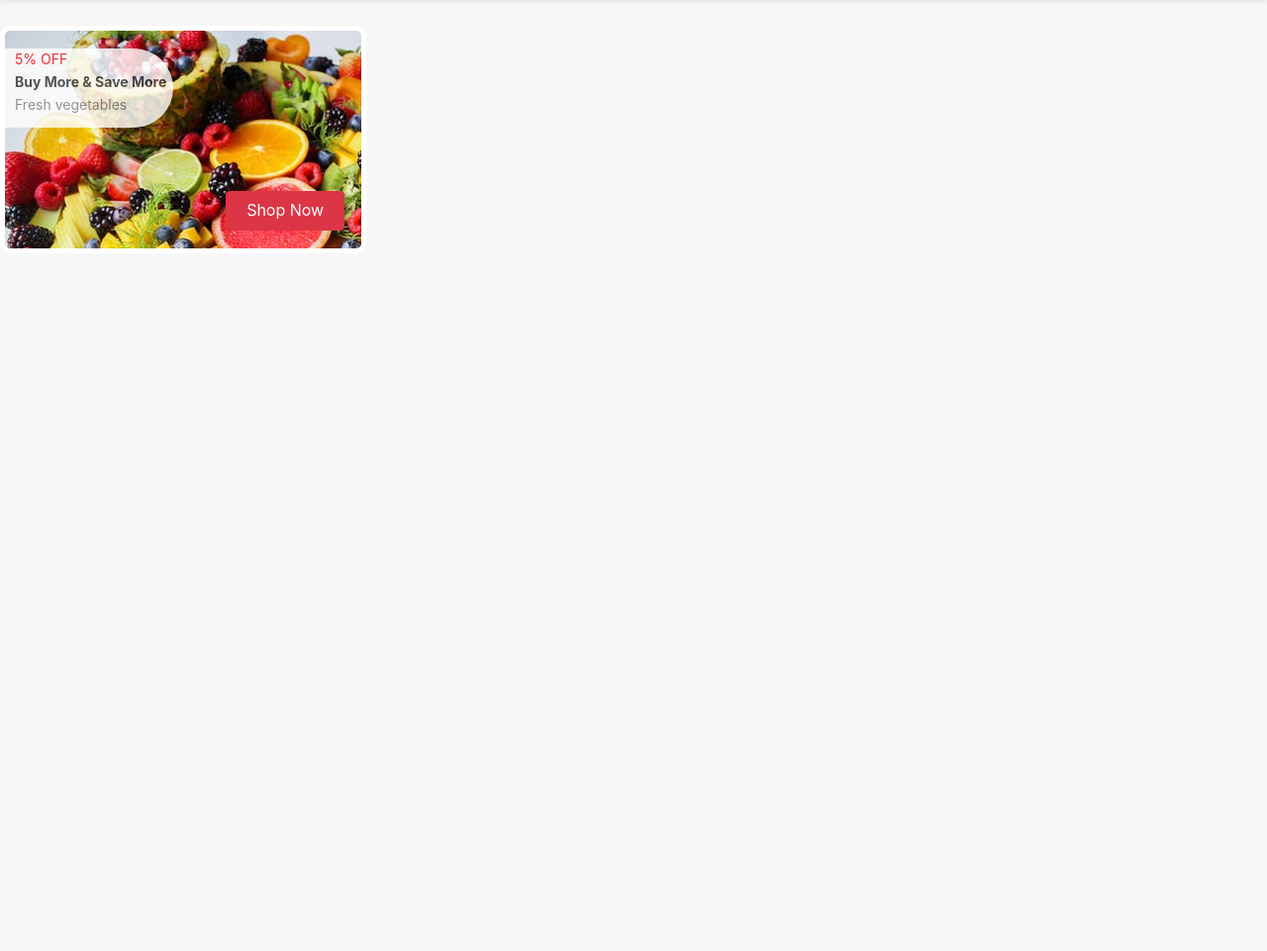
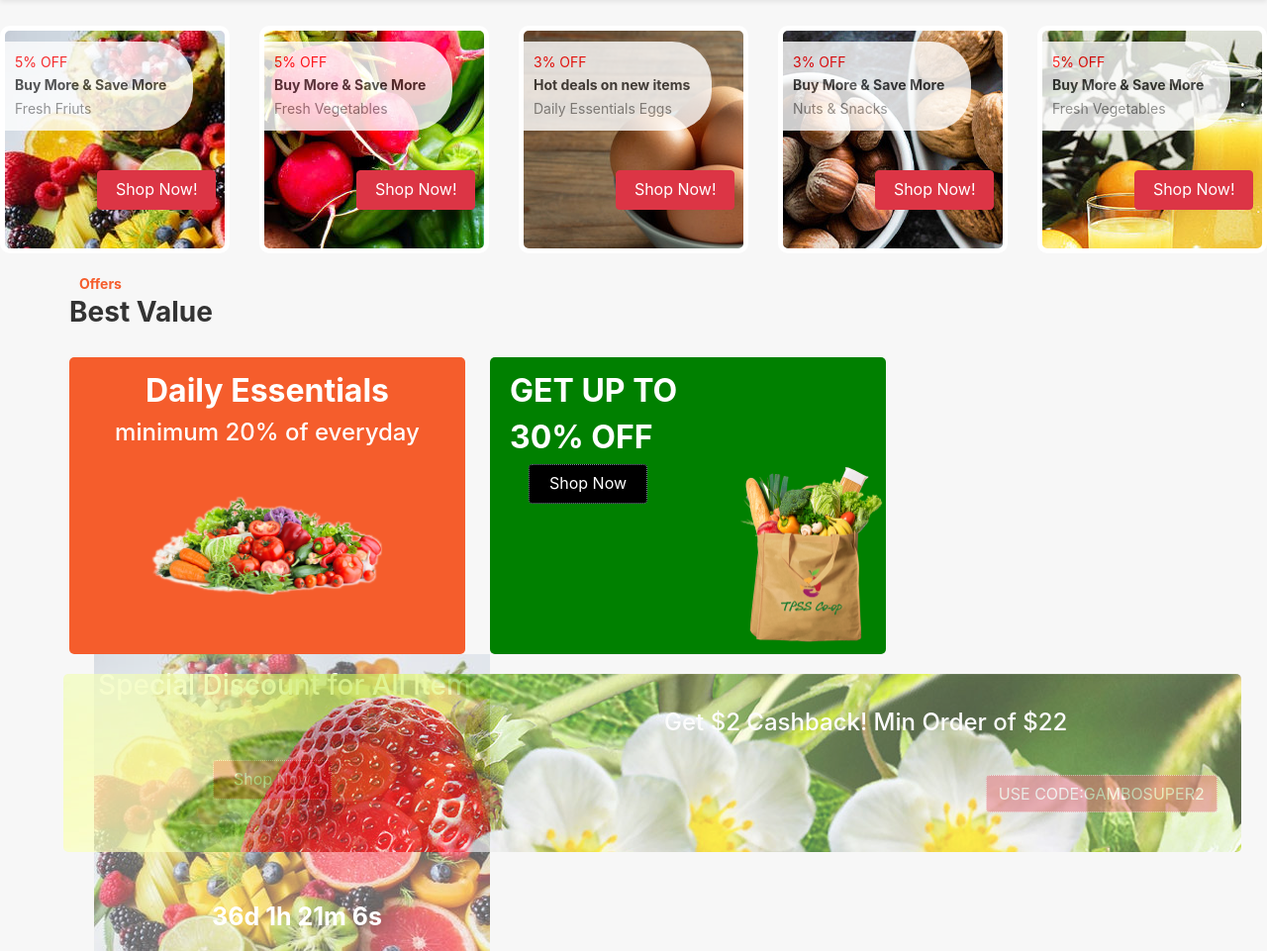
Before and after one commit to darkohn1/webdesign1, a PHP site: page / in a window 1280 px wide. Shown: the part 141-1102 px from the top of the page at 99% size. Before the commit the page ends 392 px from the top, so only its background shows below. Run offline with PHP 8.4, Linux system fonts and the light colour scheme; some libraries are stand-ins or nearby versions.

Commit message:
Add files via upload

```diff
--- a/css/main.css
+++ b/css/main.css
@@ -178,7 +178,6 @@ a:hover span{
 .card{
     width: 370px;
     height: 230px;
-    background-image: url('../img/fruit.jpg');
     background-repeat:no-repeat;
     border-radius: 10px;
     border: solid white 5px;
@@ -190,20 +189,140 @@ a:hover span{
     width: 120px;
     height: 40px;
     margin-top: 18%;
-    margin-left: 62%;
+    margin-left: 42%;
 }
 
-.undercard{
+.undercard {
     margin-top: 5%;
-    width: 170px;
-    height: 80px;
+    width: 190px;
+    height: 90px;
     background-color: white;
     opacity: 80%;
-    border-top-right-radius:40px;
-    border-bottom-right-radius:40px;
+    border-top-right-radius: 40px;
+    border-bottom-right-radius: 40px;
+    display: flex;
+    flex-direction: column;
+    justify-content: space-around;
+    padding: 10px 0;
 }
 
 p {
     padding-left: 10px;
     margin-bottom: 2px;
 }
+.card-offers{
+
+    margin-left: 70px;
+    padding-top: 20px;
+
+
+}
+.offers{
+    color:#f55d2c;
+}
+.undercard-offers{
+    background-color: #f55d2c;
+    width: 400px;
+    height: 300px;
+    border-radius: 5px;
+    text-align: center;
+    float: left;
+    padding-top: 15px;
+
+}
+
+.undercard-getup {
+
+    background-color:green;
+    width: 400px;
+    height: 300px;
+    border-radius: 5px;
+    float: left;
+    margin-left: 25px;
+    padding-top: 15px;
+    padding-left: 20px;
+
+
+}
+
+
+.button-offers {
+    width: 120px;
+    height: 40px;
+    margin-left: 5%;
+    border: 1px lightslategray dotted;
+    background-color: black;
+    float: left;
+}
+.button-discount{
+    width: 120px;
+    height: 40px;
+    margin-top: 50px;
+    margin-right: 50%;
+    margin-left: 30%;
+    border: 1px white dotted;
+
+}
+
+.undercard-discount {
+    width: 400px;
+    height: 300px;
+    border-radius: 5px;
+    text-align: center;
+    float: left;
+    margin-left: 25px;
+    padding-top: 15px;
+    display: block;
+    position: relative;
+}
+.undercard-discount::after {
+    content: "";
+    background: url(../img/fruit.jpg);
+    opacity: 0.6;
+    top: 0;
+    left: 0;
+    bottom: 0;
+    right: 0;
+    position: absolute;
+    z-index: -1;
+  }
+
+.undercard-cashback {
+    background-image: url("../img/strawberry.jpg");
+    width: 93%;
+    height: 180px;
+    margin-top: 25%;
+    border-radius: 5px;
+    text-align: center;
+    justify-content: center;
+    border:black;
+    margin-left: 5%;
+    opacity: 0.7;
+    padding-top: 35px;
+}
+
+.button-cashback{
+    opacity: 0.5;
+    border: dotted white 1px;
+    margin-top: 30px;
+    margin-left: 40%;
+}
+
+.img1{
+    margin-top: 20px;
+    width: 250px;
+    border-radius: 30px;
+}
+
+.img2{
+    width: 150px;
+    float: right;
+    margin-bottom: 90%;
+}
+
+#demo{
+    margin-top: 25%;
+    font-size: 25px;
+    color: white;
+    font-weight: bold;
+}
--- a/index.html
+++ b/index.html
@@ -2,11 +2,14 @@
 <html>
 
 <head>
-    <title>Gambo</title>
+    <title>Gambo!</title>
+
 
     <!-- Import stylesheets -->
     <link rel="stylesheet" href="https://cdn.jsdelivr.net/npm/bootstrap@4.5.3/dist/css/bootstrap.min.css"
         integrity="sha384-TX8t27EcRE3e/ihU7zmQxVncDAy5uIKz4rEkgIXeMed4M0jlfIDPvg6uqKI2xXr2" crossorigin="anonymous">
+    <link rel="stylesheet" href="https://unpkg.com/swiper/swiper-bundle.css">
+    <link rel="stylesheet" href="https://unpkg.com/swiper/swiper-bundle.min.css">
     <link rel="stylesheet" href="./css/main.css">
 
     <!-- Import scripts -->
@@ -16,8 +19,14 @@
     <script src="https://cdn.jsdelivr.net/npm/bootstrap@4.5.3/dist/js/bootstrap.bundle.min.js"
         integrity="sha384-ho+j7jyWK8fNQe+A12Hb8AhRq26LrZ/JpcUGGOn+Y7RsweNrtN/tE3MoK7ZeZDyx"
         crossorigin="anonymous"></script>
+    <script src="https://unpkg.com/swiper/swiper-bundle.js"></script>
+    <script src="https://unpkg.com/swiper/swiper-bundle.min.js"></script>
+    <script src="https://kit.fontawesome.com/df656fafb1.js" crossorigin="anonymous"></script>
     <script src="./js/script.js"></script>
-    <script src="https://kit.fontawesome.com/df656fafb1.js" crossorigin="anonymous"></script>
+
+
+
+
 
     <!-- Favicon -->
     <link rel="icon" type="image/png" href="./img/favicon.png">
@@ -117,15 +126,130 @@
             </div>
         </div>
     </div>
-    <div class="card">
-        <div class="undercard">
-            <p style="color:red">5% OFF</p>
-            <p><b>Buy More & Save More</b> </p>
-            <p style="color:gray">Fresh vegetables</p>
+
+    <div class="swiper-container">
+        <!-- Additional required wrapper -->
+        <div class="swiper-wrapper">
+            <!-- Slides -->
+            <div class="swiper-slide card" style="background-image: url('./img/fruit.jpg');">
+                <div class="undercard">
+                    <p style="color:red">5% OFF</p>
+                    <p><b>Buy More & Save More</b> </p>
+                    <p style="color:gray">Fresh Friuts</p>
+                </div>
+                <a href="#" class="btn btn-danger button">Shop Now!</a>
+            </div>
+            <div class="swiper-slide card" style="background-image: url('./img/vegetables.jpg');">
+                <div class="undercard">
+                    <p style="color:red">5% OFF</p>
+                    <p><b>Buy More & Save More</b> </p>
+                    <p style="color:gray">Fresh Vegetables</p>
+                </div>
+                <a href="#" class="btn btn-danger button">Shop Now!</a>
+            </div>
+            <div class="swiper-slide card" style="background-image: url('./img/eggs.jpg');">
+                <div class="undercard">
+                    <p style="color:red">3% OFF</p>
+                    <p><b>Hot deals on new items</b> </p>
+                    <p style="color:gray">Daily Essentials Eggs </p>
+                </div>
+                <a href="#" class="btn btn-danger button">Shop Now!</a>
+            </div>
+            <div class="swiper-slide card" style="background-image: url('./img/nuts.jpg');">
+                <div class="undercard">
+                    <p style="color:red">3% OFF</p>
+                    <p><b>Buy More & Save More</b> </p>
+                    <p style="color:gray">Nuts & Snacks</p>
+                </div>
+                <a href="#" class="btn btn-danger button">Shop Now!</a>
+            </div>
+            <div class="swiper-slide card" style="background-image: url('./img/juice.jpg');">
+                <div class="undercard">
+                    <p style="color:red">5% OFF</p>
+                    <p><b>Buy More & Save More</b> </p>
+                    <p style="color:gray">Fresh Vegetables</p>
+                </div>
+                <a href="#" class="btn btn-danger button">Shop Now!</a>
+            </div>
+            <div class="swiper-slide card" style="background-image: url('./img/fruit.jpg');">
+                <div class="undercard">
+                    <p style="color:red">2% OFF</p>
+                    <p><b>Buy More & Save More</b> </p>
+                    <p style="color:gray">Beverages</p>
+                </div>
+                <a href="#" class="btn btn-danger button">Shop Now!</a>
+            </div>
+            <div class="swiper-slide card" style="background-image: url('./img/vegetables.jpg');">
+                <div class="undercard">
+                    <p style="color:red">5% OFF</p>
+                    <p><b>Buy More & Save More</b> </p>
+                    <p style="color:gray">Fresh vegetables</p>
+                </div>
+                <a href="#" class="btn btn-danger button">Shop Now!</a>
+            </div>
+            <div class="swiper-slide card" style="background-image: url('./img/eggs.jpg');">
+                <div class="undercard">
+                    <p style="color:red">3% OFF</p>
+                    <p><b>Hot deals on new items</b> </p>
+                    <p style="color:gray">Daily Essentials Eggs </p>
+                </div>
+                <a href="#" class="btn btn-danger button">Shop Now!</a>
+            </div>
+            <div class="swiper-slide card" style="background-image: url('./img/nuts.jpg');">
+                <div class="undercard">
+                    <p style="color:red">3% OFF</p>
+                    <p><b>Buy More & Save More</b> </p>
+                    <p style="color:gray">Nuts & Snacks</p>
+                </div>
+                <a href="#" class="btn btn-danger button">Shop Now!</a>
+            </div>
+            <div class="swiper-slide card" style="background-image: url('./img/fruit.jpg');">
+                <div class="undercard">
+                    <p style="color:red">2% OFF</p>
+                    <p><b>Buy More & Save More</b> </p>
+                    <p style="color:gray">Beverages</p>
+                </div>
+                <a href="#" class="btn btn-danger button">Shop Now!</a>
+            </div>
         </div>
-        <a href="#" class="btn btn-danger button">Shop Now</a>
+    </div>
 
+    <script>
+        var swiper = new Swiper('.swiper-container', {
+            slidesPerView: 5,
+            spaceBetween: 30,
+            loop: true
+        });
+    </script>
+    <div class="card-offers">
+        <p class="offers"><b>Offers</b></p>
+        <h3><b>Best Value</b></h3><br>
+
+
+        <div class="undercard-offers">
+            <h2 style="color:white"><b>Daily Essentials</b></h2>
+            <h4 style="color:white">minimum 20% of everyday</h4>
+            <img src="./img/offers.png" alt="" class="img1">
+
+        </div>
+        <div class="undercard-getup">
+            <h2 style="color:white"><b>GET UP TO</b></h2>
+            <h2 style="color:white"><b>30% OFF</b></h2>
+            <a href="#" class="btn btn-dark button-offers">Shop Now</a>
+            <img src="./img/vb1.png" alt="" class="img2">
+
+        </div>
+        <div class="undercard-discount">
+            <h3 style="color:white">Special Discount for All Items</h3>
+            <a href="#" class="btn btn-danger button-discount">Shop Now</a>
+            <p id="demo"></p>
+        </div>
+
+    </div>
+    <div class="undercard-cashback">
+        <h4 style="color:white">Get $2 Cashback! Min Order of $22</h4>
+        <a href="#" class="btn btn-danger button-cashback">USE CODE:GAMBOSUPER2 </a>
     </div>
 </body>
 
-</html>
+</html
--- a/js/script.js
+++ b/js/script.js
@@ -1,5 +1,31 @@
 $(document).ready(function(){
 
+    var countDownDate = new Date("Jan 5, 2021 15:37:25").getTime();
 
+// Update the count down every 1 second
+var x = setInterval(function() {
+
+  // Get today's date and time
+  var now = new Date().getTime();
+
+  // Find the distance between now and the count down date
+  var distance = countDownDate - now;
+
+  // Time calculations for days, hours, minutes and seconds
+  var days = Math.floor(distance / (1000 * 60 * 60 * 24));
+  var hours = Math.floor((distance % (1000 * 60 * 60 * 24)) / (1000 * 60 * 60));
+  var minutes = Math.floor((distance % (1000 * 60 * 60)) / (1000 * 60));
+  var seconds = Math.floor((distance % (1000 * 60)) / 1000);
+
+  // Display the result in the element with id="demo"
+  document.getElementById("demo").innerHTML = days + "d " + hours + "h "
+  + minutes + "m " + seconds + "s ";
+
+  // If the count down is finished, write some text
+  if (distance < 0) {
+    clearInterval(x);
+    document.getElementById("demo").innerHTML = "EXPIRED";
+  }
+}, 1000);
 
 });
```
Also changed, not shown: img/eggs.jpg (added), img/juice.jpg (added), img/nuts.jpg (added), img/offer-1.jpg (added), img/offers.png (added), img/offers1.jpg (added), img/offers3.jpg (added), img/strawberry.jpg (added), img/vb1.png (added), img/vegetables.jpg (added).
